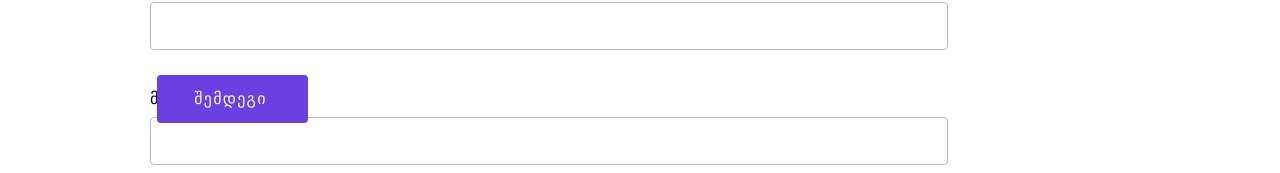
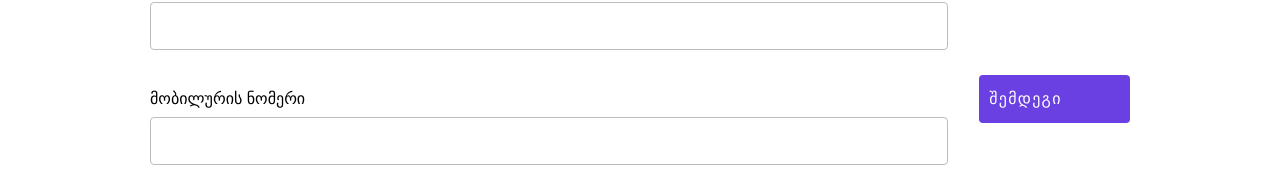
Before and after one commit to dachiGhoniadze/personal-project-Angular, an Angular app in the folder cv-app/: page /private-info in a window 1280 px wide. Shown: the part 612-785 px from the top of the page. Built offline with nearby package versions, Linux system fonts and the light colour scheme.

Commit message:
deleted unnecessary styles

```diff
--- a/cv-app/src/app/private-info/private-info.component.css
+++ b/cv-app/src/app/private-info/private-info.component.css
@@ -74,7 +74,7 @@ flex-grow: 1;
     left: 150px;
 }
 
-.next{
+.next-next{
     display: flex;
     flex-direction: row;
     justify-content: space-between;
```
